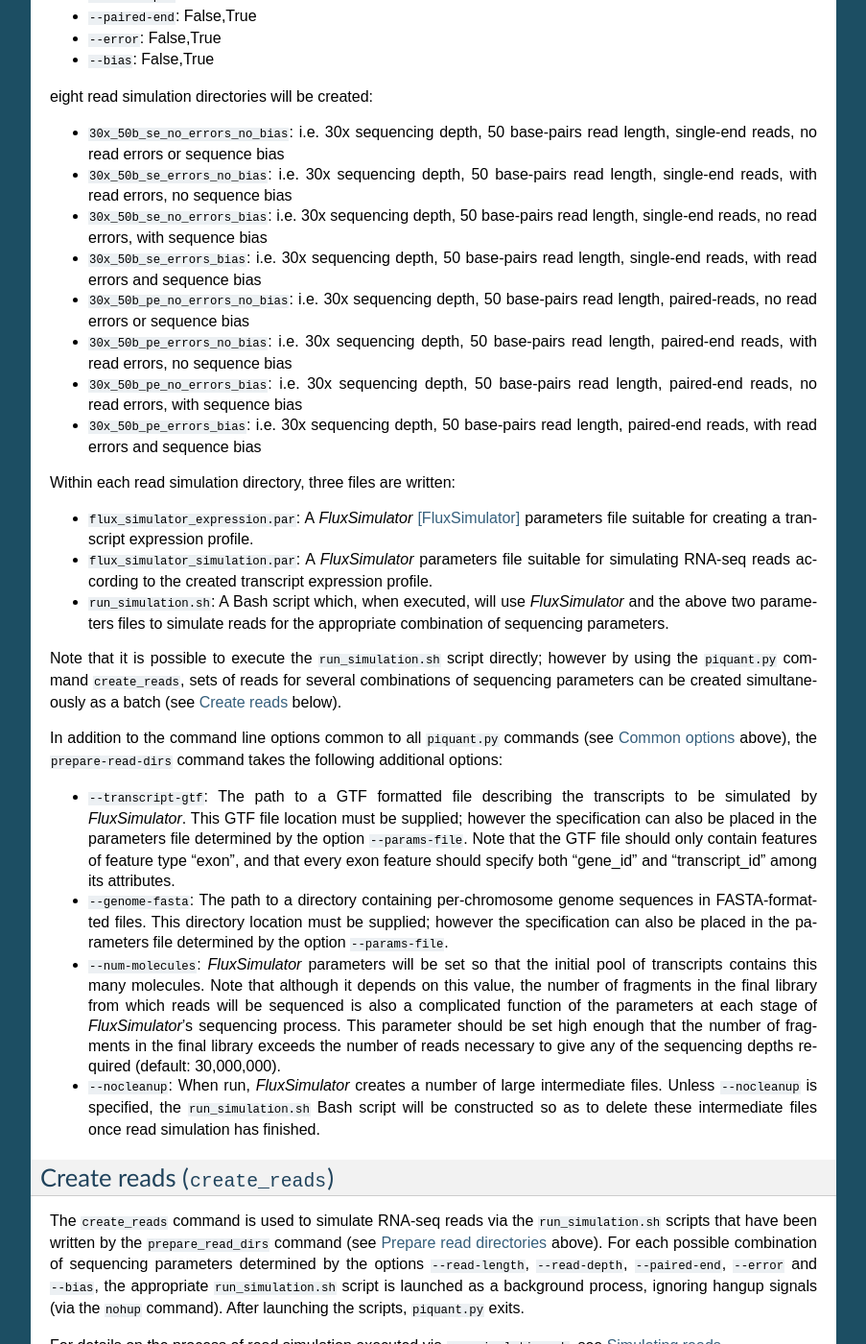
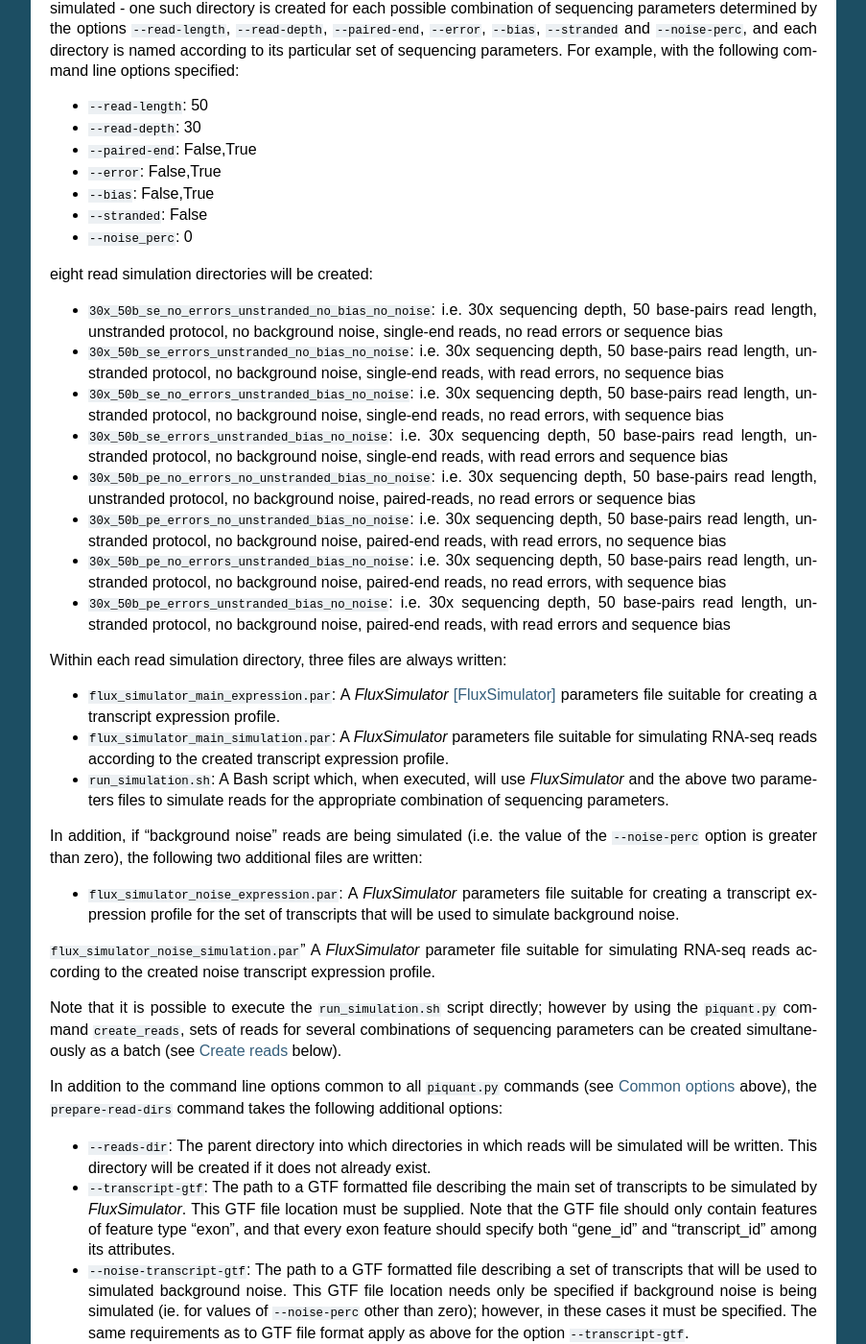
Before and after one commit to lweasel/piquant, a Sphinx documentation site: the page built from docs/commands.rst, in a window 1280 px wide and 1400 px high, scrolled down 1534 px. Shown: the whole window at 96% size, without its empty margins (198-1101 px from the left). Built offline with Sphinx 7.4.7, drawn with Linux system fonts in a browser that asks for light colours; formulas are drawn with MathJax 3; some of the changed text lies outside the part shown.

Commit message:
Update ``prepare_read_dirs`` section with v1.1 changes.

```diff
--- a/docs/commands.rst
+++ b/docs/commands.rst
@@ -34,9 +34,11 @@
 * ``--paired-end``: A comma-separated list of "False" or "True" strings indicating whether read simulation or quantification should be performed for single- or paired-end reads or both.
 * ``--error``: A comma-separated list of "False" or "True" strings indicating whether read simulation or quantification should be performed without or with sequencing errors introduced into the reads, or both.
 * ``--bias``: A comma-separated list of "False" or "True" strings indicating whether read simulation or quantification should be performed without or with sequence bias introduced into the reads, or both.
+* ``--stranded``: A comma-separated list of "False" or "True" strings  indicating whether reads should be simulated as coming from an unstranded or strand-specific RNA-seq protocol.
+* ``--noise-perc``: A comma-separated list of positive integers. Each indicates a percentage of the main sequencing depth; in each case a set "noise transcripts" will be sequence to this depths. A value of zero indicates that no noise reads will be simulated.
 * ``--quant-method``: A comma-separated list of quantification methods for which transcript quantification should be performed. By default, *piquant* can quantify via the methods "Cufflinks", "RSEM", "Express" and "Sailfish". (Note that this option is not relevant for the simulation of reads).
 
-Except in the case of the ``--quant-method`` option when simulating reads, values for each of these options *must* be specified; otherwise ``piquant.py`` will exit with an error. For ease of use, however, the options can also be specified in a parameters file, via the common command line option ``--params-file``. Such a parameters file should take the form of one option and its value per-line, with option and value separated by whitespace, e.g.::
+Except in the case of the ``--quant-method`` option when simulating reads, values for each of these options *must* be specified; otherwise ``piquant.py`` will exit with an error. For ease of use, however, the options can also be specified in fan options file, via the common command line option ``--options-file`` (indeed, any command-line option can be specified in this file). Such an options file should take the form of one option and its value per-line, with option and value separated by whitespace, e.g.::
 
   --quant-method Cufflinks,RSEM,Express,Sailfish
   --read-length 35,50,75,100
@@ -44,51 +46,63 @@
   --paired-end False,True
   --error False,True
   --bias False
+  --stranded True
+  --noise-perc 0,5,10
 
-Sequencing parameters can be specified in both a parameters file, and via individual command line options, in which case the values specified on the command line override those in the parameters file.
+As options can be specified both in an options file, and via individual command line options, in case of conflict the values specified on the command line override those in the options file.
 
 ``piquant.py`` commands also share the following additional common command line options:
 
 * ``--log-level``: One of the strings "debug", "info", "warning", "error" or "critical" (default "info"), determining the maximum severity level at which log messages will be written to standard error.
-* ``--out-dir``: The parent directory into which directories in which reads will be simulated, or quantification performed, will be written (default "output"). This directory must already exist.
+* ``--options-file``: Specifies the path to a file containing options as described above.
 
 .. _prepare-read-dirs:
 
 Prepare read directories (``prepare_read_dirs``)
 ------------------------------------------------
 
-The ``prepare_read_dirs`` command is used to prepare the directories in which RNA-seq reads will subsequently be simulated - one such directory is created for each possible combination of sequencing parameters determined by the options ``--read-length``, ``--read-depth``, ``--paired-end``, ``--error`` and ``--bias``, and each directory is named according to its particular set of sequencing parameters. For example, with the following command line options specified:
+The ``prepare_read_dirs`` command is used to prepare the directories in which RNA-seq reads will subsequently be simulated - one such directory is created for each possible combination of sequencing parameters determined by the options ``--read-length``, ``--read-depth``, ``--paired-end``, ``--error``, ``--bias``, ``--stranded`` and ``--noise-perc``, and each directory is named according to its particular set of sequencing parameters. For example, with the following command line options specified:
 
 * ``--read-length``: 50
 * ``--read-depth``: 30
 * ``--paired-end``: False,True
 * ``--error``: False,True
 * ``--bias``: False,True
+* ``--stranded``: False
+* ``--noise_perc``: 0
 
 eight read simulation directories will be created:
 
-* ``30x_50b_se_no_errors_no_bias``: i.e. 30x sequencing depth, 50 base-pairs read length, single-end reads, no read errors or sequence bias
-* ``30x_50b_se_errors_no_bias``: i.e. 30x sequencing depth, 50 base-pairs read length, single-end reads, with read errors, no sequence bias
-* ``30x_50b_se_no_errors_bias``: i.e. 30x sequencing depth, 50 base-pairs read length, single-end reads, no read errors, with sequence bias
-* ``30x_50b_se_errors_bias``: i.e. 30x sequencing depth, 50 base-pairs read length, single-end reads, with read errors and sequence bias
-* ``30x_50b_pe_no_errors_no_bias``: i.e. 30x sequencing depth, 50 base-pairs read length, paired-reads, no read errors or sequence bias
-* ``30x_50b_pe_errors_no_bias``: i.e. 30x sequencing depth, 50 base-pairs read length, paired-end reads, with read errors, no sequence bias
-* ``30x_50b_pe_no_errors_bias``: i.e. 30x sequencing depth, 50 base-pairs read length, paired-end reads, no read errors, with sequence bias
-* ``30x_50b_pe_errors_bias``: i.e. 30x sequencing depth, 50 base-pairs read length, paired-end reads, with read errors and sequence bias
+* ``30x_50b_se_no_errors_unstranded_no_bias_no_noise``: i.e. 30x sequencing depth, 50 base-pairs read length, unstranded protocol, no background noise, single-end reads, no read errors or sequence bias
+* ``30x_50b_se_errors_unstranded_no_bias_no_noise``: i.e. 30x sequencing depth, 50 base-pairs read length, unstranded protocol, no background noise, single-end reads, with read errors, no sequence bias
+* ``30x_50b_se_no_errors_unstranded_bias_no_noise``: i.e. 30x sequencing depth, 50 base-pairs read length, unstranded protocol, no background noise, single-end reads, no read errors, with sequence bias
+* ``30x_50b_se_errors_unstranded_bias_no_noise``: i.e. 30x sequencing depth, 50 base-pairs read length, unstranded protocol, no background noise, single-end reads, with read errors and sequence bias
+* ``30x_50b_pe_no_errors_no_unstranded_bias_no_noise``: i.e. 30x sequencing depth, 50 base-pairs read length, unstranded protocol, no background noise, paired-reads, no read errors or sequence bias
+* ``30x_50b_pe_errors_no_unstranded_bias_no_noise``: i.e. 30x sequencing depth, 50 base-pairs read length, unstranded protocol, no background noise, paired-end reads, with read errors, no sequence bias
+* ``30x_50b_pe_no_errors_unstranded_bias_no_noise``: i.e. 30x sequencing depth, 50 base-pairs read length, unstranded protocol, no background noise, paired-end reads, no read errors, with sequence bias
+* ``30x_50b_pe_errors_unstranded_bias_no_noise``: i.e. 30x sequencing depth, 50 base-pairs read length, unstranded protocol, no background noise, paired-end reads, with read errors and sequence bias
 
-Within each read simulation directory, three files are written:
+Within each read simulation directory, three files are always written:
 
-* ``flux_simulator_expression.par``: A *FluxSimulator* [FluxSimulator]_ parameters file suitable for creating a transcript expression profile.
-* ``flux_simulator_simulation.par``: A *FluxSimulator* parameters file suitable for simulating RNA-seq reads according to the created transcript expression profile.
+* ``flux_simulator_main_expression.par``: A *FluxSimulator* [FluxSimulator]_ parameters file suitable for creating a transcript expression profile.
+* ``flux_simulator_main_simulation.par``: A *FluxSimulator* parameters file suitable for simulating RNA-seq reads according to the created transcript expression profile.
 * ``run_simulation.sh``: A Bash script which, when executed, will use *FluxSimulator* and the above two parameters files to simulate reads for the appropriate combination of sequencing parameters.
+
+In addition, if "background noise" reads are being simulated (i.e. the value of the ``--noise-perc`` option is greater than zero), the following two additional files are written:
+
+* ``flux_simulator_noise_expression.par``: A *FluxSimulator* parameters file suitable for creating a transcript expression profile for the set of transcripts that will be used to simulate background noise.
+``flux_simulator_noise_simulation.par``" A *FluxSimulator* parameter file suitable for simulating RNA-seq reads according to the created noise transcript expression profile.
 
 Note that it is possible to execute the ``run_simulation.sh`` script directly; however by using the ``piquant.py`` command ``create_reads``, sets of reads for several combinations of sequencing parameters can be created simultaneously as a batch (see :ref:`Create reads <simulate-reads>` below).
 
 In addition to the command line options common to all ``piquant.py`` commands (see :ref:`common-options` above), the ``prepare-read-dirs`` command takes the following additional options:
 
-* ``--transcript-gtf``: The path to a GTF formatted file describing the transcripts to be simulated by *FluxSimulator*. This GTF file location must be supplied; however the specification can also be placed in the parameters file determined by the option ``--params-file``. Note that the GTF file should only contain features of feature type "exon", and that every exon feature should specify both "gene_id" and "transcript_id" among its attributes.
+* ``--reads-dir``: The parent directory into which directories in which reads will be simulated will be written. This directory will be created if it does not already exist.
+* ``--transcript-gtf``: The path to a GTF formatted file describing the main set of transcripts to be simulated by *FluxSimulator*. This GTF file location must be supplied. Note that the GTF file should only contain features of feature type "exon", and that every exon feature should specify both "gene_id" and "transcript_id" among its attributes.
+* ``--noise-transcript-gtf``: The path to a GTF formatted file describing a set of transcripts that will be used to simulated background noise. This GTF file location needs only be specified if background noise is being simulated (ie. for values of ``--noise-perc`` other than zero); however, in these cases it must be specified. The same requirements as to GTF file format apply as above for the option ``--transcript-gtf``.
 * ``--genome-fasta``: The path to a directory containing per-chromosome genome sequences in FASTA-formatted files. This directory location must be supplied; however the specification can also be placed in the parameters file determined by the option ``--params-file``.
-* ``--num-molecules``: *FluxSimulator* parameters will be set so that the initial pool of transcripts contains this many molecules. Note that although it depends on this value, the number of fragments in the final library from which reads will be sequenced is also a complicated function of the parameters at each stage of *FluxSimulator*'s sequencing process. This parameter should be set high enough that the number of fragments in the final library exceeds the number of reads necessary to give any of the sequencing depths required (default: 30,000,000).
+* ``--num-molecules``: *FluxSimulator* parameters will be set so that the initial pool of main transcripts contains this many molecules. Note that although it depends on this value, the number of fragments in the final library from which reads will be sequenced is also a complicated function of the parameters at each stage of *FluxSimulator*'s sequencing process. This parameter should be set high enough that the number of fragments in the final library exceeds the number of reads necessary to give any of the sequencing depths required (default: 30,000,000). If the initial number of molecules is not great enought to create the required number of reads, the ``run_simulation.sh`` script will exit with an error.
+* ``--num-noise-molecules``: *FluxSimulator* parameters will be set so that the initial pool of noise transcripts contains this many molecules; this parameter should be set hight enough that the number of fragments in the final noise simulation library exceeds the number of reads necessary to give any required sequencing depth (default: 2,000,000).
 * ``--nocleanup``: When run, *FluxSimulator* creates a number of large intermediate files. Unless ``--nocleanup`` is specified, the ``run_simulation.sh`` Bash script will be constructed so as to delete these intermediate files once read simulation has finished.
 
 .. _simulate-reads:
```
